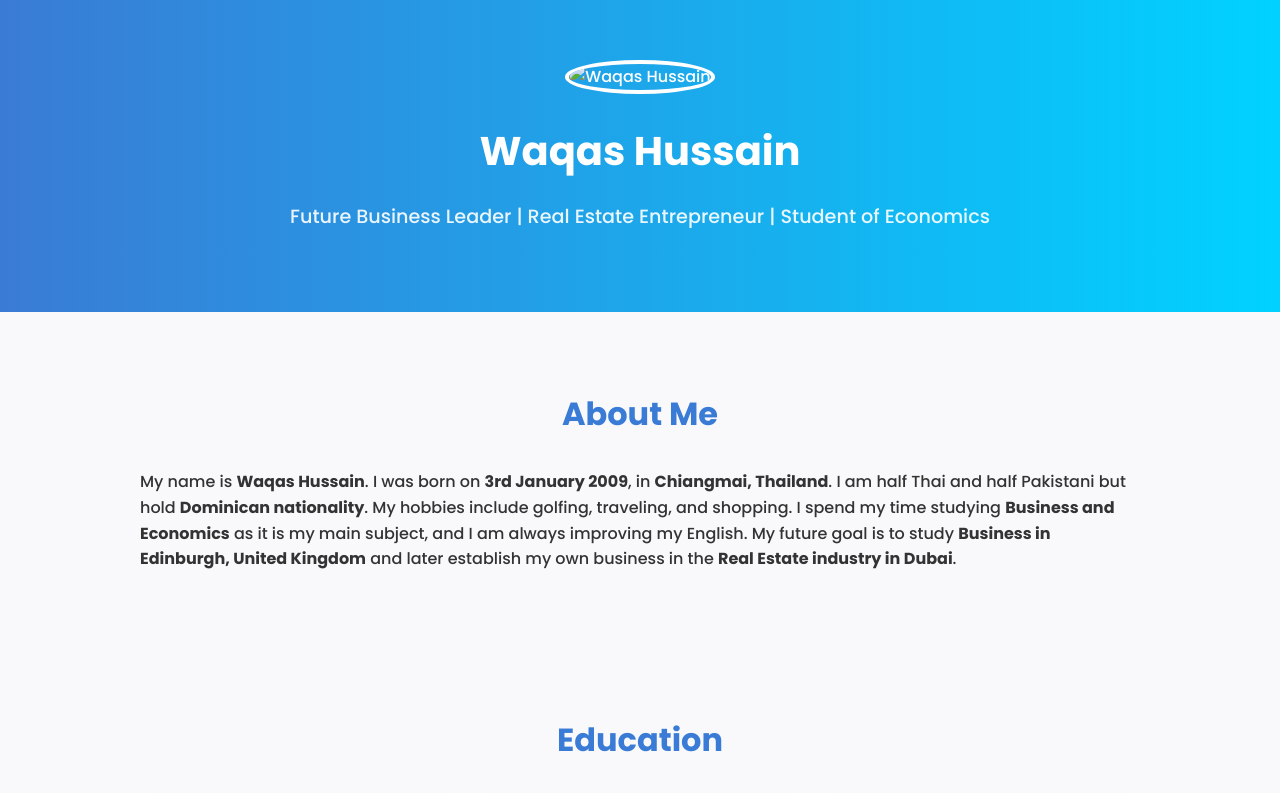
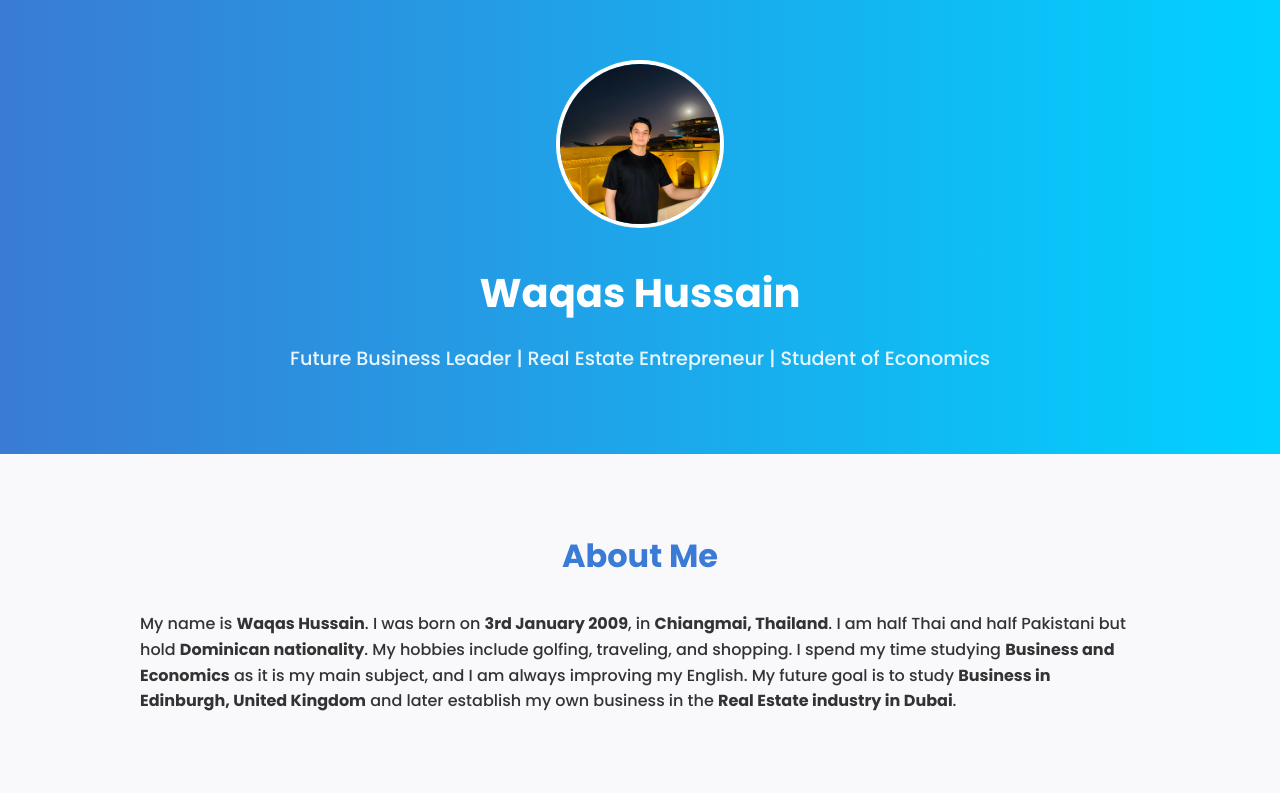
Before and after one commit to waqash-ship-it/year11, a plain HTML site: page index.html in a window 1280 px wide. Shown: the top 793 px of the page. Drawn offline with Linux system fonts and the light colour scheme.

Commit message:
Update index.html

```diff
--- a/index.html
+++ b/index.html
@@ -87,7 +87,7 @@
 
   <!-- Hero Section -->
   <header>
-    <img src="waqas.jpg" alt="Waqas Hussain">
+    <img src="waqas.jpeg" alt="Waqas Hussain">
     <h1>Waqas Hussain</h1>
     <p>Future Business Leader | Real Estate Entrepreneur | Student of Economics</p>
   </header>
```
